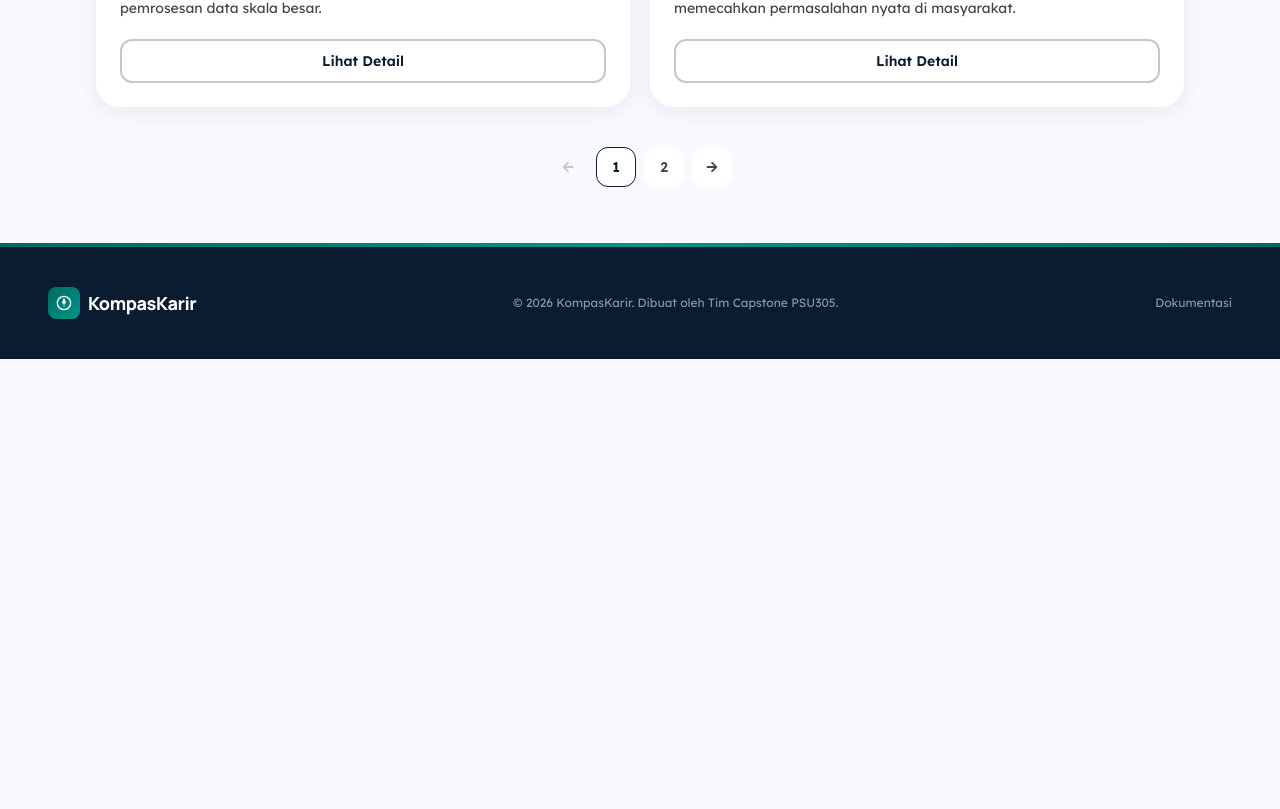
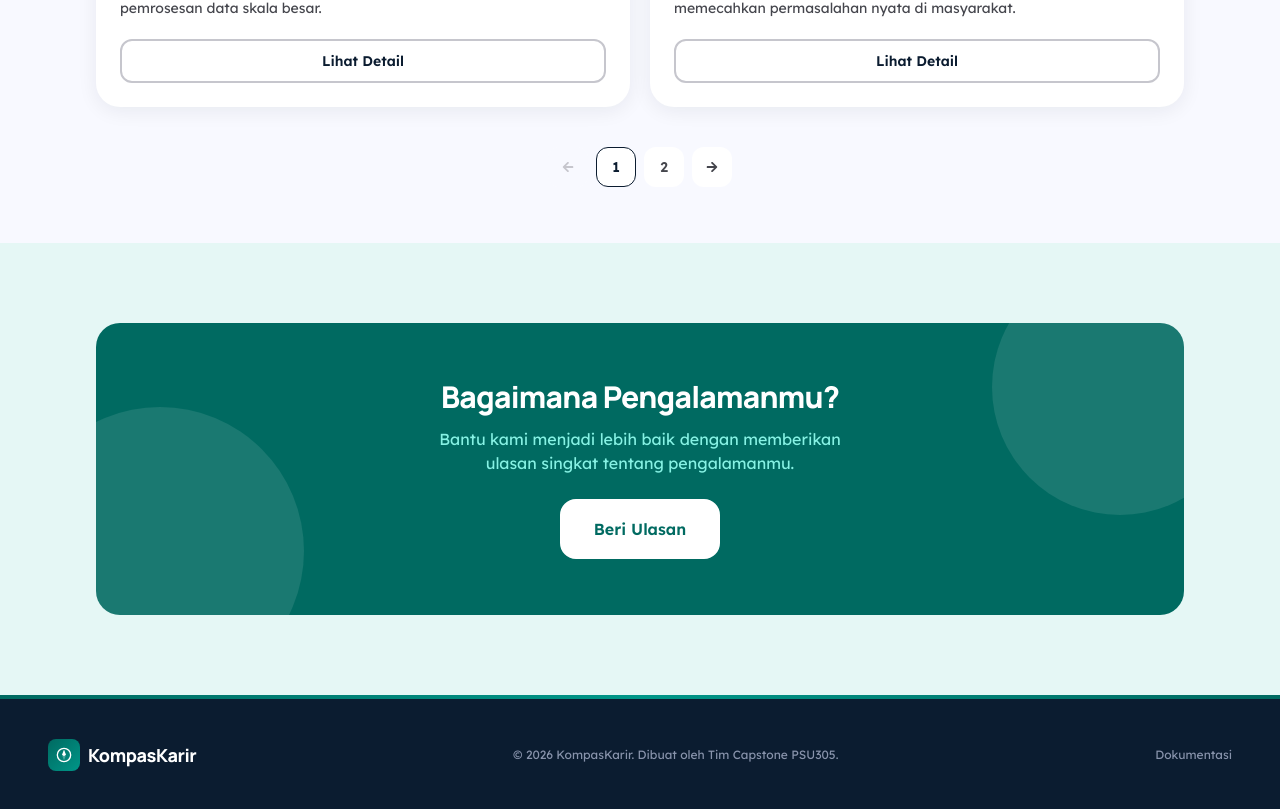
Before and after one commit to SirGhazian/KompasKarir, a Next.js app: page /hasil/rekomendasi in a window 1280 px wide. Shown: the part 912-1721 px from the top of the page. Before the commit the page ends 1271 px from the top, so only its background shows below. Built offline with nearby package versions, Linux system fonts and the light colour scheme.

Commit message:
add beri ulasan section

```diff
--- a/app/hasil/rekomendasi/page.tsx
+++ b/app/hasil/rekomendasi/page.tsx
@@ -6,6 +6,7 @@ import Footer from "@/components/layout/Footer";
 import Button from "@/components/ui/Button";
 import Select from "@/components/ui/Select";
 import Pagination from "@/components/ui/Pagination";
+import ReviewModal from "@/components/ui/ReviewModal";
 import { FaMapMarkerAlt, FaMoneyBillWave } from "react-icons/fa";
 
 // --- data dummy jurusan ---
@@ -75,6 +76,7 @@ export default function RekomendasiPage() {
   const [currentPage, setCurrentPage] = useState(1);
   const [lokasi, setLokasi] = useState("");
   const [biaya, setBiaya] = useState("");
+  const [showReview, setShowReview] = useState(false);
 
   // data per halaman
   const startIndex = (currentPage - 1) * ITEMS_PER_PAGE;
@@ -181,7 +183,6 @@ export default function RekomendasiPage() {
                 </div>
               ))}
             </div>
-          </div>
 
             {/* --- pagination --- */}
             <div className="mt-10">
@@ -191,8 +192,37 @@ export default function RekomendasiPage() {
                 onPageChange={setCurrentPage}
               />
             </div>
+          </div>
+        </section>
+
+        {/* --- section beri ulasan --- */}
+        <section className="bg-[#e5f7f5] py-14 md:py-20">
+          <div className="mx-auto max-w-6xl px-4 md:px-8">
+            <div className="relative overflow-hidden rounded-3xl bg-[#006a61] p-10 text-center md:p-14">
+              <div className="absolute -right-16 -top-16 h-64 w-64 rounded-full opacity-10 bg-white" />
+              <div className="absolute -bottom-20 -left-20 h-72 w-72 rounded-full opacity-10 bg-white" />
+              <div className="relative z-10">
+                <h3 className="mb-3 text-2xl font-extrabold tracking-tight text-white md:text-3xl font-headline">
+                  Bagaimana Pengalamanmu?
+                </h3>
+                <p className="mb-6 mx-auto max-w-md text-base text-[#86f2e4] font-sans">
+                  Bantu kami menjadi lebih baik dengan memberikan ulasan singkat tentang
+                  pengalamanmu.
+                </p>
+                <button
+                  onClick={() => setShowReview(true)}
+                  className="inline-flex cursor-pointer items-center justify-center gap-2.5 rounded-2xl border-2 border-white bg-white px-8 py-4 text-base font-semibold text-[#006a61] transition-all duration-200 hover:bg-transparent hover:text-white active:scale-95 font-sans"
+                >
+                  Beri Ulasan
+                </button>
+              </div>
+            </div>
+          </div>
         </section>
       </main>
+
+      {/* modal ulasan */}
+      <ReviewModal isOpen={showReview} onClose={() => setShowReview(false)} />
 
       <Footer />
     </>
```
Lines whose indentation alone changed are shown as unchanged.
